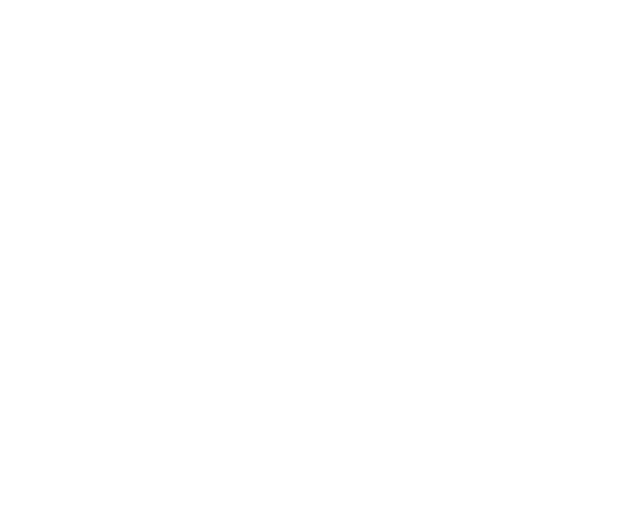
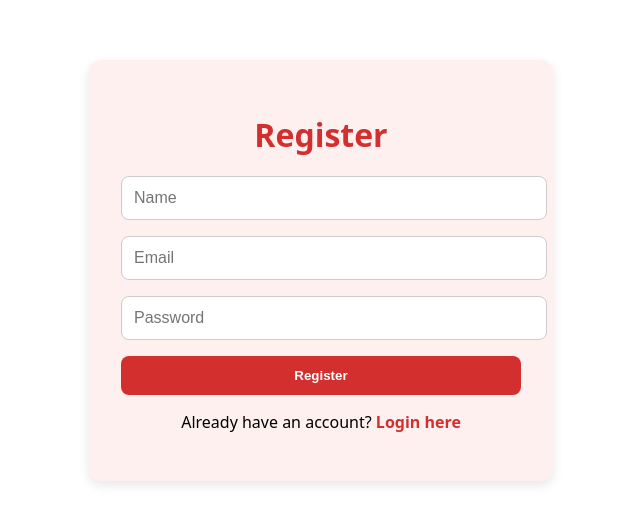
Before and after one commit to silviaalam134/SafeFlame, a React (Create React App) app: page /register in a window 1280 px wide. Before the commit this address had no page. Shown: the top 524 px of the page, without its empty margins (319-959 px from the left). Built offline with nearby package versions, Linux system fonts and the light colour scheme.

Commit message:
Initial commit with homepage, fire detection, login & register pages

```diff
--- a/src/App.js
+++ b/src/App.js
@@ -1,7 +1,9 @@
 import React from 'react';
 import { BrowserRouter as Router, Routes, Route } from 'react-router-dom';
 import Homepage from './pages/Homepage';
-import FireDetection from './pages/FireDetection'; // Make sure this exists
+import FireDetection from './pages/FireDetection';
+import LoginPage from './pages/LoginPage';
+import RegisterPage from './pages/RegisterPage';
 import './App.css';
 
 function App() {
@@ -10,6 +12,8 @@
       <Routes>
         <Route path="/" element={<Homepage />} />
         <Route path="/fire-detection" element={<FireDetection />} />
+        <Route path="/login" element={<LoginPage />} />
+        <Route path="/register" element={<RegisterPage />} />
       </Routes>
     </Router>
   );
--- a/src/pages/Homepage.js
+++ b/src/pages/Homepage.js
@@ -30,6 +30,7 @@
 
   return (
     <div className="homepage">
+      {/* Header/Navbar */}
       <header className="homepage__header">
         <div className="homepage__logo">SafeFlame</div>
         <nav className="homepage__nav">
@@ -38,6 +39,21 @@
           <a href="#stats">Statistics</a>
           <a href="#about">About</a>
           <a href="#contact">Contact</a>
+          {/* Login Button */}
+          <Link
+            to="/login"
+            style={{
+              marginLeft: '24px',
+              padding: '8px 16px',
+              backgroundColor: '#d32f2f', // red background
+              color: 'white',              // white text
+              borderRadius: '6px',
+              textDecoration: 'none',
+              fontWeight: '600',
+            }}
+          >
+            Login
+          </Link>
         </nav>
       </header>
 
@@ -62,11 +78,13 @@
         </Link>
       </section>
 
+      {/* Alerts Section */}
       <section className="homepage__alerts" id="alerts">
         <h2>Live Fire Alerts</h2>
         <Dashboard />
       </section>
 
+      {/* Statistics Section */}
       <section className="homepage__stats" id="stats">
         <h2>Alert Statistics</h2>
         <div className="homepage__stats-grid">
@@ -85,11 +103,16 @@
         </div>
       </section>
 
+      {/* About Section */}
       <section className="homepage__about" id="about">
         <h2>About SafeFlame</h2>
-        <p>SafeFlame helps you monitor fire hazards instantly with live alerts and updates. Stay safe, stay informed!</p>
+        <p>
+          SafeFlame helps you monitor fire hazards instantly with live alerts and updates.
+          Stay safe, stay informed!
+        </p>
       </section>
 
+      {/* Contact Section */}
       <section className="homepage__contact" id="contact">
         <h2>Contact Us</h2>
         <p>Email: support@safeflame.com | Phone: +880 123 456 789</p>
@@ -100,6 +123,7 @@
         </div>
       </section>
 
+      {/* Footer */}
       <footer className="homepage__footer">
         &copy; {new Date().getFullYear()} SafeFlame. All rights reserved.
       </footer>
--- /dev/null
+++ b/src/pages/LoginPage.css
@@ -0,0 +1,58 @@
+.login-container {
+  max-width: 400px;
+  margin: 60px auto;
+  padding: 32px;
+  background: #fff0f0;
+  border-radius: 12px;
+  text-align: center;
+  box-shadow: 0 4px 12px rgba(0,0,0,0.1);
+  font-family: system-ui, -apple-system, "Segoe UI", Roboto, Arial;
+}
+
+.login-container h1 {
+  color: #d32f2f;
+  margin-bottom: 20px;
+}
+
+.login-error {
+  background: #ffebee;
+  color: #a62828;
+  padding: 10px;
+  border-radius: 8px;
+  margin-bottom: 16px;
+}
+
+.login-form input {
+  display: block;
+  width: 100%;
+  padding: 12px;
+  margin-bottom: 16px;
+  border-radius: 8px;
+  border: 1px solid #ccc;
+  font-size: 1rem;
+}
+
+.login-form button {
+  width: 100%;
+  padding: 12px;
+  background-color: #d32f2f;
+  color: white;
+  font-weight: 600;
+  border: none;
+  border-radius: 8px;
+  cursor: pointer;
+}
+
+.login-form button:hover {
+  background-color: #b71c1c;
+}
+
+.login-link {
+  color: #d32f2f;
+  font-weight: 600;
+  text-decoration: none;
+}
+
+.login-link:hover {
+  text-decoration: underline;
+}
--- /dev/null
+++ b/src/pages/LoginPage.jsx
@@ -0,0 +1,71 @@
+import React, { useState } from 'react';
+import { Link, useNavigate } from 'react-router-dom';
+import './LoginPage.css';
+
+const LoginPage = () => {
+  const navigate = useNavigate();
+  const [email, setEmail] = useState('');
+  const [password, setPassword] = useState('');
+  const [error, setError] = useState('');
+
+  const handleLogin = async (e) => {
+    e.preventDefault();
+
+    // Simple frontend validation
+    if (!email || !password) {
+      setError('Please enter both email and password');
+      return;
+    }
+
+    try {
+      const res = await fetch('http://localhost:5000/api/auth/login', {
+        method: 'POST',
+        headers: { 'Content-Type': 'application/json' },
+        body: JSON.stringify({ email, password }),
+      });
+
+      const data = await res.json();
+
+      if (res.ok) {
+        // Login success
+        localStorage.setItem('token', data.token); // save token
+        navigate('/'); // redirect to homepage
+      } else {
+        setError(data.message || 'Login failed');
+      }
+    } catch (err) {
+      console.error('Login error:', err);
+      setError('Login failed, server error');
+    }
+  };
+
+  return (
+    <div className="login-container">
+      <h1>Login</h1>
+      {error && <div className="login-error">{error}</div>}
+      <form onSubmit={handleLogin} className="login-form">
+        <input
+          type="email"
+          placeholder="Email"
+          value={email}
+          onChange={(e) => setEmail(e.target.value)}
+        />
+        <input
+          type="password"
+          placeholder="Password"
+          value={password}
+          onChange={(e) => setPassword(e.target.value)}
+        />
+        <button type="submit">Login</button>
+      </form>
+      <p>
+        Don't have an account?{' '}
+        <Link to="/register" className="login-link">
+          Register here
+        </Link>
+      </p>
+    </div>
+  );
+};
+
+export default LoginPage;
--- /dev/null
+++ b/src/pages/RegisterPage.css
@@ -0,0 +1,66 @@
+.register-container {
+  max-width: 400px;
+  margin: 60px auto;
+  padding: 32px;
+  background: #fff0f0;
+  border-radius: 12px;
+  text-align: center;
+  box-shadow: 0 4px 12px rgba(0,0,0,0.1);
+  font-family: system-ui, -apple-system, "Segoe UI", Roboto, Arial;
+}
+
+.register-container h1 {
+  color: #d32f2f;
+  margin-bottom: 20px;
+}
+
+.register-error {
+  background: #ffebee;
+  color: #a62828;
+  padding: 10px;
+  border-radius: 8px;
+  margin-bottom: 16px;
+}
+
+.register-success {
+  background: #e8f5e9;
+  color: #2e7d32;
+  padding: 10px;
+  border-radius: 8px;
+  margin-bottom: 16px;
+}
+
+.register-form input {
+  display: block;
+  width: 100%;
+  padding: 12px;
+  margin-bottom: 16px;
+  border-radius: 8px;
+  border: 1px solid #ccc;
+  font-size: 1rem;
+}
+
+.register-form button {
+  width: 100%;
+  padding: 12px;
+  background-color: #d32f2f;
+  color: white;
+  font-weight: 600;
+  border: none;
+  border-radius: 8px;
+  cursor: pointer;
+}
+
+.register-form button:hover {
+  background-color: #b71c1c;
+}
+
+.register-link {
+  color: #d32f2f;
+  font-weight: 600;
+  text-decoration: none;
+}
+
+.register-link:hover {
+  text-decoration: underline;
+}
--- /dev/null
+++ b/src/pages/RegisterPage.jsx
@@ -0,0 +1,78 @@
+import React, { useState } from 'react';
+import { Link, useNavigate } from 'react-router-dom';
+import './RegisterPage.css';
+
+const RegisterPage = () => {
+  const navigate = useNavigate();
+  const [name, setName] = useState('');
+  const [email, setEmail] = useState('');
+  const [password, setPassword] = useState('');
+  const [error, setError] = useState('');
+  const [success, setSuccess] = useState('');
+
+  const handleRegister = async (e) => {
+    e.preventDefault();
+
+    if (!name || !email || !password) {
+      setError('Please fill all fields');
+      return;
+    }
+
+    try {
+      const res = await fetch('http://localhost:5000/api/auth/register', {
+        method: 'POST',
+        headers: { 'Content-Type': 'application/json' },
+        body: JSON.stringify({ name, email, password }),
+      });
+
+      const data = await res.json();
+
+      if (res.ok) {
+        setSuccess('Registration successful! Redirecting to login...');
+        setTimeout(() => navigate('/login'), 2000);
+      } else {
+        setError(data.message || 'Registration failed');
+      }
+    } catch (err) {
+      console.error('Register error:', err);
+      setError('Registration failed, server error');
+    }
+  };
+
+  return (
+    <div className="register-container">
+      <h1>Register</h1>
+      {error && <div className="register-error">{error}</div>}
+      {success && <div className="register-success">{success}</div>}
+      <form onSubmit={handleRegister} className="register-form">
+        <input
+          type="text"
+          placeholder="Name"
+          value={name}
+          onChange={(e) => setName(e.target.value)}
+        />
+        <input
+          type="email"
+          placeholder="Email"
+          value={email}
+          onChange={(e) => setEmail(e.target.value)}
+        />
+        <input
+          type="password"
+          placeholder="Password"
+          value={password}
+          onChange={(e) => setPassword(e.target.value)}
+        />
+        <button type="submit">Register</button>
+      </form>
+      <p>
+        Already have an account?{' '}
+        <Link to="/login" className="register-link">
+          Login here
+        </Link>
+      </p>
+    </div>
+  );
+};
+
+export default RegisterPage;
```
Also changed, not shown: 1 other file (tests, documents, lock files or other folders).
